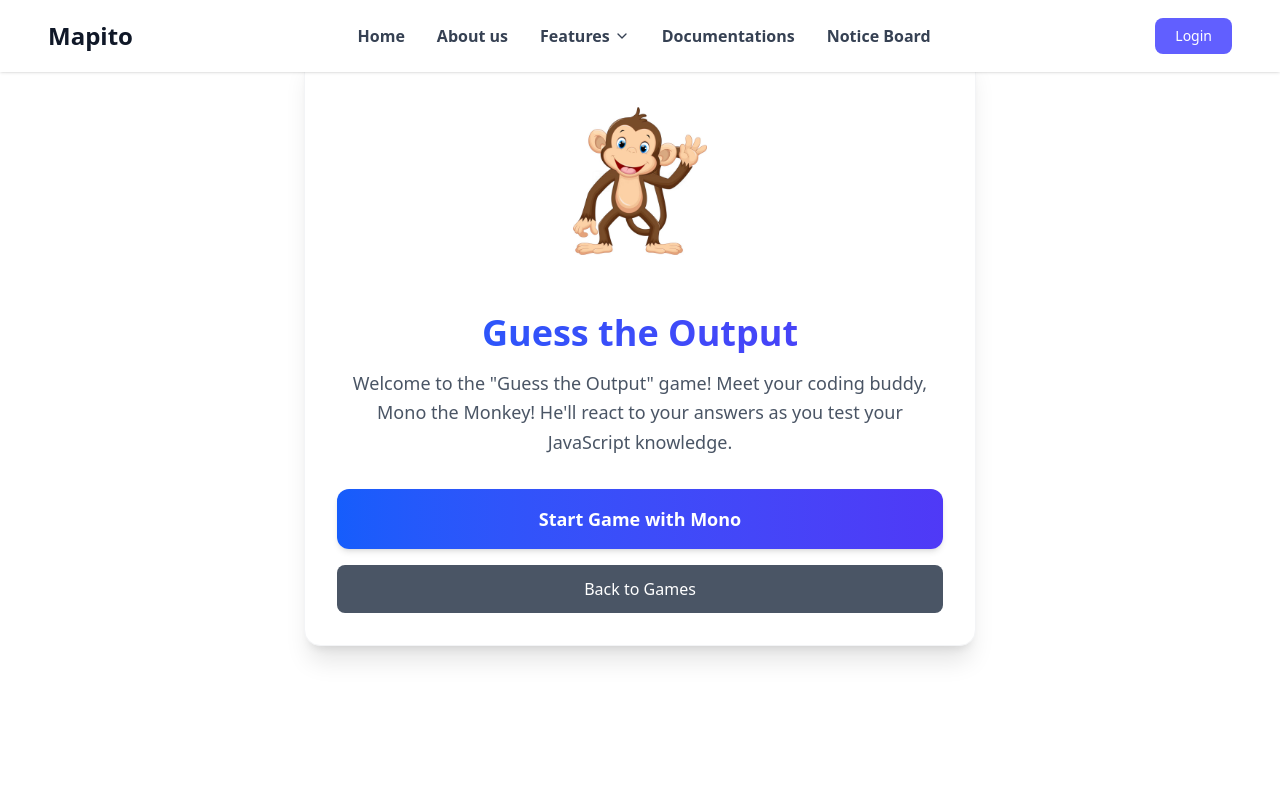
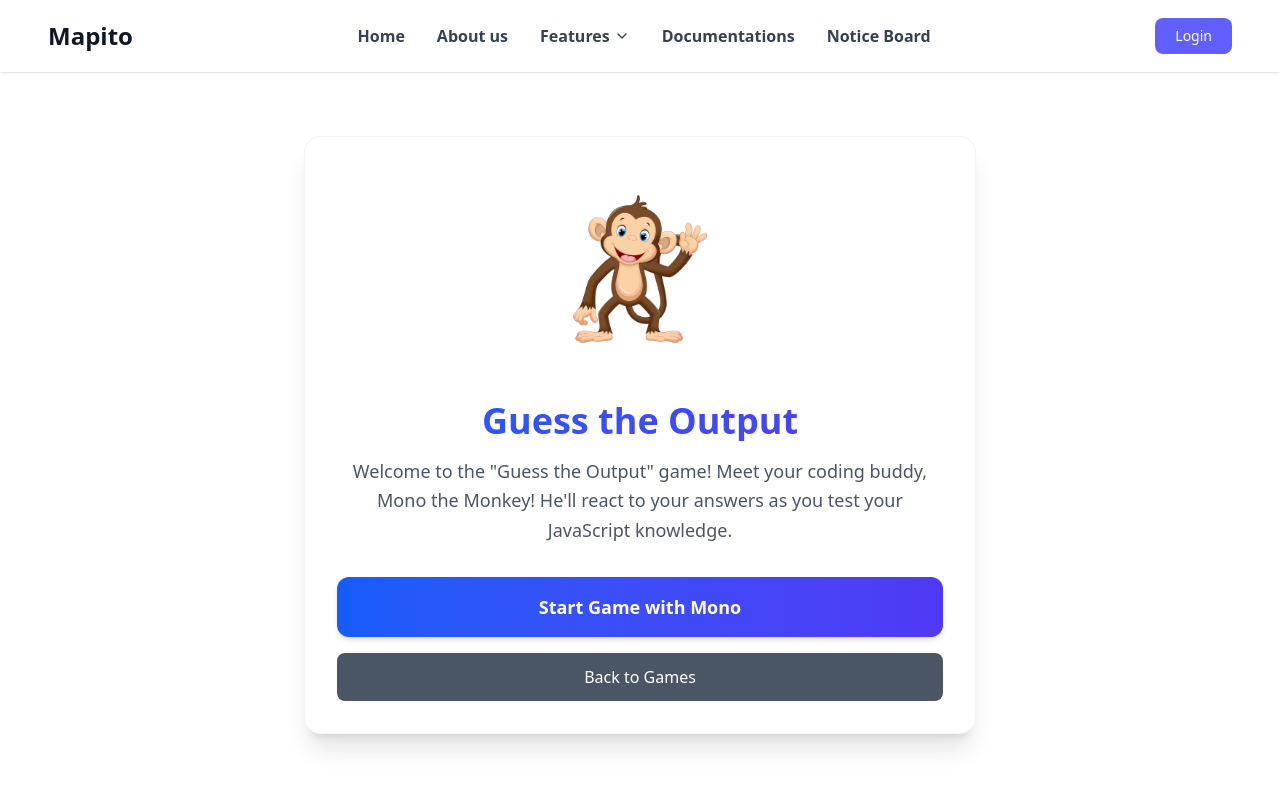
Before and after one commit to wintwah243/Mapito, a React (Vite) app in the folder mapito/: page /games/game1 in a window 1280 px wide. Shown: the top 788 px of the page. Built offline with nearby package versions, Linux system fonts and the light colour scheme.

Commit message:
ui testing on desktop

```diff
--- a/mapito/src/Games/GuessOutputGame.jsx
+++ b/mapito/src/Games/GuessOutputGame.jsx
@@ -136,7 +136,7 @@ const GuessOutputGame = () => {
 
   if (showIntro) {
     return (
-      <section className="min-h-screen bg-white mt-10">
+      <section className="min-h-screen bg-white mt-10 px-4 sm:px-8 md:px-16 lg:px-24 py-12 flex flex-col items-center">
         <Navbar />
         <div className="max-w-2xl mx-auto p-8 bg-white rounded-2xl shadow-xl mt-12 text-center border border-gray-100 relative overflow-hidden">
           <motion.div
```
